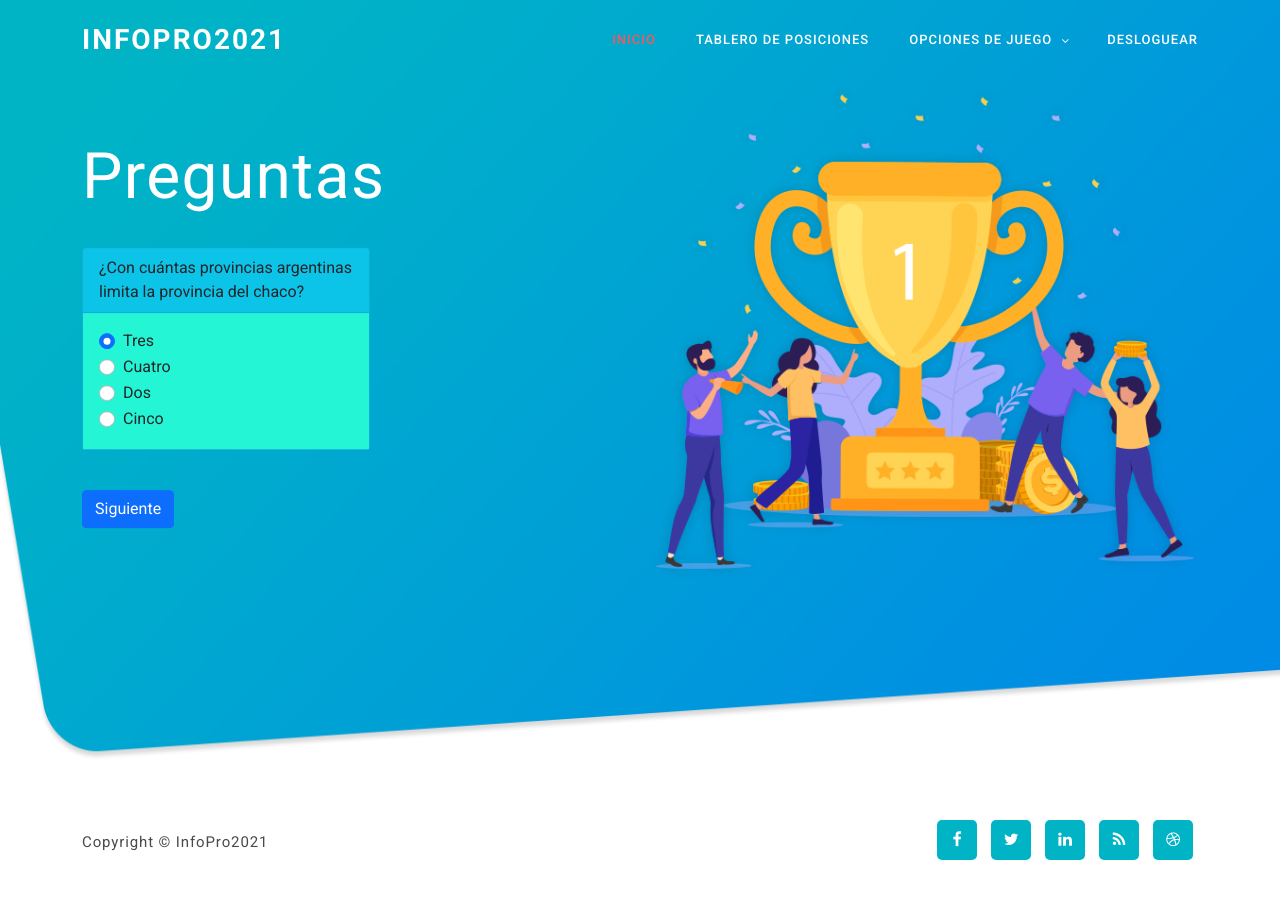
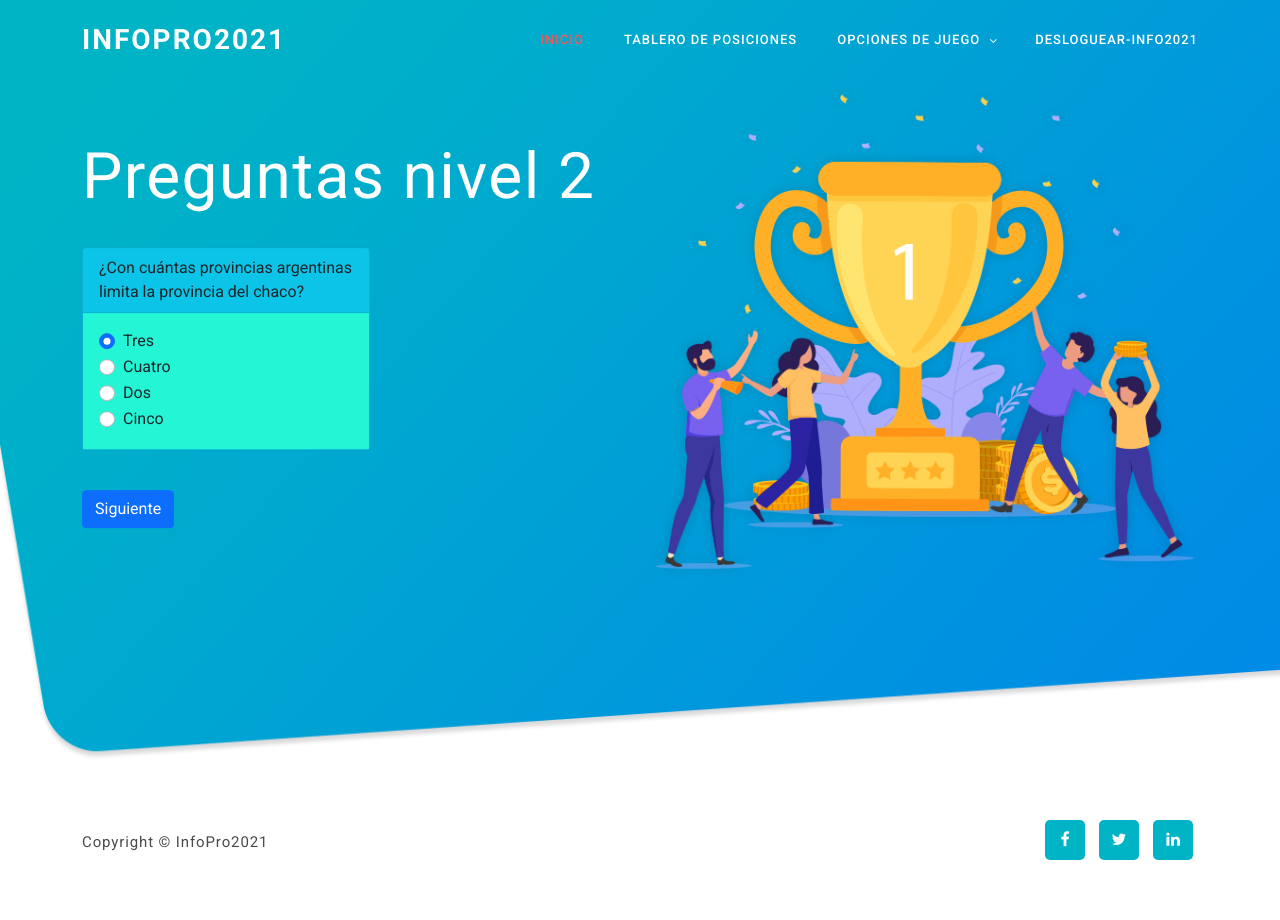
Before and after one commit to juangd90/InfoPro2021, a Django app: page /jugar/2/1/ in a window 1280 px wide. Run offline with Django 3.2, Linux system fonts and the light colour scheme; a user stored in the database is signed in; data comes from the database, SQL or seed files in the repository; both versions use the stored data as it was after the commit.

Commit message:
Template

```diff
--- a/InfoPro2021/settings.py
+++ b/InfoPro2021/settings.py
@@ -39,6 +39,7 @@ INSTALLED_APPS = [
     'django.contrib.messages',
     'django.contrib.staticfiles',
     "preguntas",
+     'django_social_share',
 ]
 
 MIDDLEWARE = [
--- a/preguntas/templates/preguntas/jugar.html
+++ b/preguntas/templates/preguntas/jugar.html
@@ -2,7 +2,7 @@
 {% block body %}
 
 
-    <h1 >Preguntas</h1>
+    <h1 >Preguntas nivel {{nivel}}</h1>
 
 
    <!-- <h3>Hola {{request.user}}</h3>-->
--- a/preguntas/templates/preguntas/jugar_categoria.html
+++ b/preguntas/templates/preguntas/jugar_categoria.html
@@ -2,7 +2,7 @@
 {% block body %}
 <div class="container" >
 
-    <h1 >Preguntas</h1>
+    <h1 >Preguntas categoria: {{categoria}}</h1>
 
 
    <!-- <h3>Hola {{request.user}}</h3>-->
--- a/preguntas/templates/preguntas/layout.html
+++ b/preguntas/templates/preguntas/layout.html
@@ -55,7 +55,7 @@ https://templatemo.com/tm-537-art-factory
 
                               </ul>
                           </li>
-                            <li class="scroll-to-section"><a href="{% url 'logout_user' %}">Desloguear</a></li>
+                            <li class="scroll-to-section"><a href="{% url 'logout_user' %}">Desloguear-{{request.user}}</a></li>
 
 
                             {% endif %}
@@ -119,8 +119,7 @@ https://templatemo.com/tm-537-art-factory
                         <li><a href="#"><i class="fa fa-facebook"></i></a></li>
                         <li><a href="#"><i class="fa fa-twitter"></i></a></li>
                         <li><a href="#"><i class="fa fa-linkedin"></i></a></li>
-                        <li><a href="#"><i class="fa fa-rss"></i></a></li>
-                        <li><a href="#"><i class="fa fa-dribbble"></i></a></li>
+
                     </ul>
                 </div>
             </div>
--- a/preguntas/templates/preguntas/resultados_categoria.html
+++ b/preguntas/templates/preguntas/resultados_categoria.html
@@ -23,7 +23,7 @@
     <p><a href="{%url 'jugar_categoria' categoria contador %}" class="main-button-slider">Continuar jugando!</a></p>
 
    {% else %}
-    <h2> <p>Ha llegado al final del juego. Su puntuación en esta oportunidad es: {{puntaje_juego}}</p>
+    <h2> <p> Ha llegado al final del juego. Su puntuación en esta oportunidad es: {{puntaje_juego}}</p>
         <p>Su puntaje máximo en todo el juego es: {{puntaje_total}}</p>
         <p>
             <a href="{% url 'index' %}" class="main-button-slider">ir a inicio</a>
--- a/preguntas/templates/preguntas/tablero.html
+++ b/preguntas/templates/preguntas/tablero.html
@@ -1,4 +1,5 @@
 {% extends "preguntas/layout.html" %}
+
 {% block body %}
 
 
--- a/preguntas/views.py
+++ b/preguntas/views.py
@@ -21,6 +21,7 @@ def jugar(request,dificultad,orden):
         #aca va la logica del juego, por ej mandar al usuario las preguntas, y preguntar si desea continuar o quiere salir del juego. En cualquier caso se debe calcular el puntaje y mostrar por pantalla. Para manejar las preguntas se podria utilizar un for
 
         jugador,created=Jugador.objects.get_or_create(nombre=request.user)
+        jugador.resetearPuntaje()
         if request.method=='POST':
             #filtra solamente las preguntas con la dificuultad que recibe como parametro
             preguntas=Pregunta.objects.filter(dificultad=dificultad,orden=orden)
@@ -72,6 +73,7 @@ def jugarCategoria(request,categoria,orden):
         #aca va la logica del juego, por ej mandar al usuario las preguntas, y preguntar si desea continuar o quiere salir del juego. En cualquier caso se debe calcular el puntaje y mostrar por pantalla. Para manejar las preguntas se podria utilizar un for
 
         jugador,created=Jugador.objects.get_or_create(nombre=request.user)
+        jugador.resetearPuntaje()
         if request.method=='POST':
             #filtra solamente las preguntas con la dificuultad que recibe como parametro
             preguntas=PreguntaCategoria.objects.filter(categoria=categoria,orden=orden)
```
Also changed, not shown: db.sqlite3.
